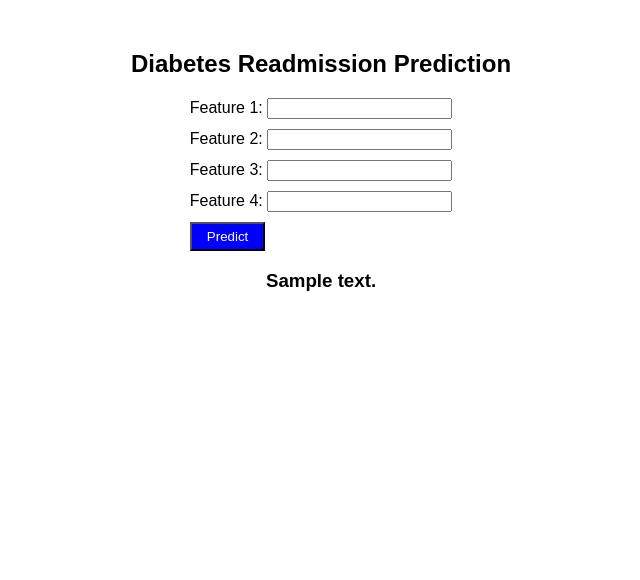
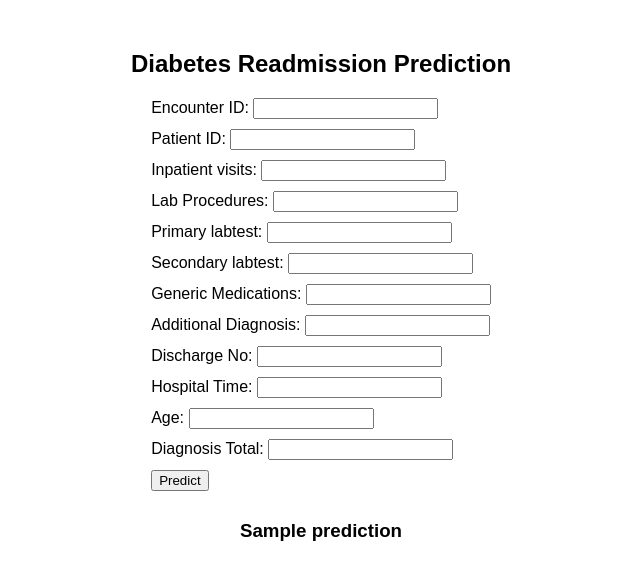
Before and after one commit to Jodhiamboapiyo/Diabetes_130-US_Hospitals_1999-2008, a Flask app: template Deployment/Mbego/templates/index.html in a window 1280 px wide. Shown: the top 580 px of the page, without its empty margins (319-959 px from the left). Run offline with Flask 3, Linux system fonts and the light colour scheme; the template is opened without the code that fills it: most values are stand-ins (such as "Sample title", 1, 10 or a date in 2020); parts of the project's set-up code (start-up, migrations or seed data) failed here and were passed over.

Commit message:
basic prediction app001 created

```diff
--- a/Deployment/Mbego/app.py
+++ b/Deployment/Mbego/app.py
@@ -1,19 +1,34 @@
+from flask import Flask, request, render_template
 import pickle
+import bz2
 import pandas as pd
-from flask import Flask, request, render_template
 
 app = Flask(__name__)
 
-# Load the trained pipeline
-with open("ModelPickle/diabetes_pipeline.pkl", "rb") as f:
-    pipeline = pickle.load(f)
+# Load the bz2 compressed model
+model_path = r"N:\Moringa\afterM\joseline 001\Diabetes_130-US_Hospitals_1999-2008\Deployment\Mbego\ModelPickle\model.pkl.bz2"
 
-# Define selected features (must match training)
-selected_features = [
-    "encounter_id", "patient_nbr", "number_inpatient", "num_lab_procedures",
-    "diag_1", "diag_2", "num_medications", "diag_3", "discharge_disposition_id",
-    "time_in_hospital", "age", "number_diagnoses"
-]
+def load_compressed_model(path):
+    with bz2.BZ2File(path, "rb") as f:
+        return pickle.load(f)
+
+pipeline = load_compressed_model(model_path)
+
+# Mapping renamed features back to original model features
+rename_mapping = {
+    "Encounter ID": "encounter_id",
+    "Patient ID": "patient_nbr",
+    "Inpatient visits": "number_inpatient",
+    "Lab Procedures": "num_lab_procedures",
+    "Primary labtest": "diag_1",
+    "Secondary labtest": "diag_2",
+    "Generic Medications": "num_medications",
+    "Additional Diagnosis": "diag_3",
+    "Discharge No": "discharge_disposition_id",
+    "Hospital Time": "time_in_hospital",
+    "Age": "age",
+    "Diagnosis Total": "number_diagnoses"
+}
 
 @app.route("/")
 def home():
@@ -21,16 +36,21 @@ def home():
 
 @app.route("/predict", methods=["POST"])
 def predict():
-    # Collect user input
-    user_input = {feature: float(request.form.get(feature, 0)) for feature in selected_features}
+    try:
+        # 📌 Collect user input
+        user_input = {rename_mapping[feature]: float(request.form.get(feature, 0)) for feature in rename_mapping}
+        input_df = pd.DataFrame([user_input])  # Convert input to DataFrame
 
-    # Convert input to DataFrame (to match pipeline format)
-    input_df = pd.DataFrame([user_input])
+        # 📌 Ensure correct feature order
+        input_df = input_df[pipeline.feature_names_in_]
 
-    # Make prediction
-    prediction = pipeline.predict(input_df)
+        # 📌 Make prediction
+        prediction = pipeline.predict(input_df)
 
-    return render_template("index.html", prediction=f"Readmission Prediction: {prediction[0]}")
+        return render_template("index.html", prediction=f"Readmission Prediction: {prediction[0]}")
+
+    except Exception as e:
+        return render_template("index.html", prediction=f"Error: {str(e)}")
 
 if __name__ == "__main__":
     app.run(debug=True)
--- a/Deployment/Mbego/templates/index.html
+++ b/Deployment/Mbego/templates/index.html
@@ -1,27 +1,53 @@
 <!DOCTYPE html>
-<html>
+<html lang="en">
 <head>
+    <meta charset="UTF-8">
+    <meta name="viewport" content="width=device-width, initial-scale=1.0">
     <title>Diabetes Readmission Prediction</title>
-    <link rel="stylesheet" type="text/css" href="{{ url_for('static', filename='css/styles.css') }}">
+    <link rel="stylesheet" href="{{ url_for('static', filename='styles.css') }}">
 </head>
 <body>
     <h2>Diabetes Readmission Prediction</h2>
     <form action="/predict" method="post">
-        <label>Feature 1:</label>
-        <input type="text" name="feature1" required><br>
+        <label>Encounter ID:</label>
+        <input type="text" name="Encounter ID"><br>
 
-        <label>Feature 2:</label>
-        <input type="text" name="feature2" required><br>
+        <label>Patient ID:</label>
+        <input type="text" name="Patient ID"><br>
 
-        <label>Feature 3:</label>
-        <input type="text" name="feature3" required><br>
+        <label>Inpatient visits:</label>
+        <input type="text" name="Inpatient visits"><br>
 
-        <label>Feature 4:</label>
-        <input type="text" name="feature4" required><br>
+        <label>Lab Procedures:</label>
+        <input type="text" name="Lab Procedures"><br>
 
-        <button type="submit">Predict</button>
+        <label>Primary labtest:</label>
+        <input type="text" name="Primary labtest"><br>
+
+        <label>Secondary labtest:</label>
+        <input type="text" name="Secondary labtest"><br>
+
+        <label>Generic Medications:</label>
+        <input type="text" name="Generic Medications"><br>
+
+        <label>Additional Diagnosis:</label>
+        <input type="text" name="Additional Diagnosis"><br>
+
+        <label>Discharge No:</label>
+        <input type="text" name="Discharge No"><br>
+
+        <label>Hospital Time:</label>
+        <input type="text" name="Hospital Time"><br>
+
+        <label>Age:</label>
+        <input type="text" name="Age"><br>
+
+        <label>Diagnosis Total:</label>
+        <input type="text" name="Diagnosis Total"><br>
+
+        <input type="submit" value="Predict">
     </form>
 
-    <h3>{{ prediction_text }}</h3>
+    <h3>{{ prediction }}</h3>
 </body>
 </html>
```
Also changed, not shown: 1 other file.
